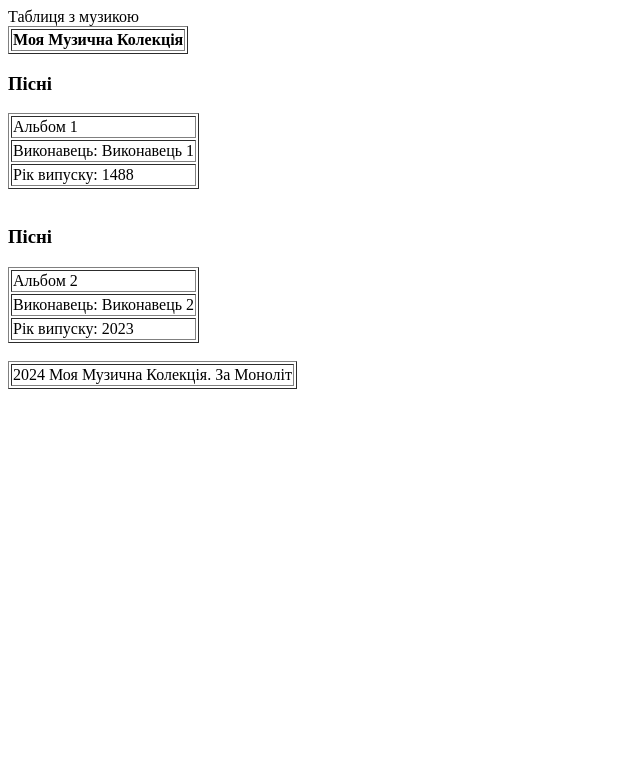
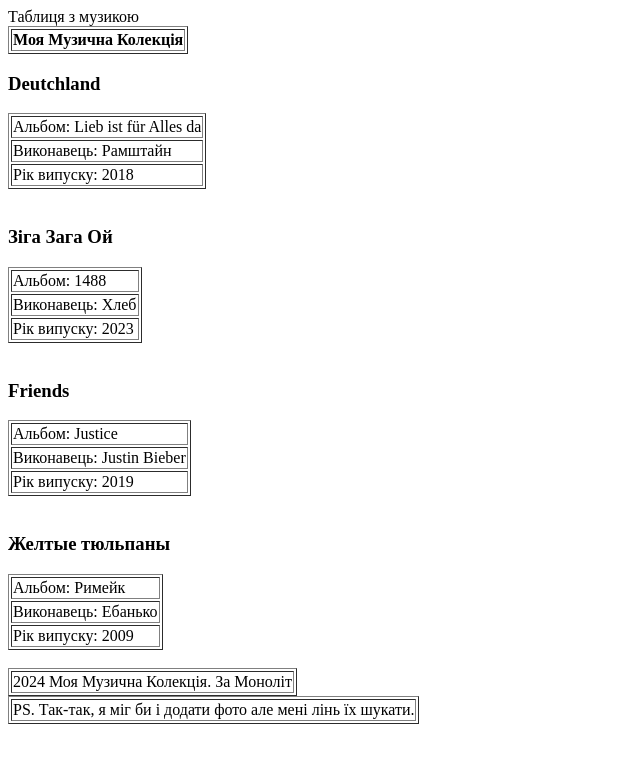
Before and after one commit to derragnarok/hw_1, a plain HTML site: page HW 2-2.html in a window 1280 px wide. Shown: the whole page, without its empty margins (0-640 px from the left). Drawn offline with Linux system fonts and the light colour scheme.

Commit message:
Updated index.html

```diff
--- a/HW 2-2.html
+++ b/HW 2-2.html
@@ -3,7 +3,7 @@
     <head>
         <meta charset="UTF-8">
         <meta name="viewport" content="width=device-width, initial-scale=1.0">
-        <title>Музична колекція</title>
+        <title>Музичний список</title>
     </head>
     <body>
     <caption>Таблиця з музикою</caption>
@@ -15,41 +15,42 @@
 
     <main>
         <section>
-            <h3>Пісні</h3>
+            <h3>Deutchland</h3>
+
             <table border="1">
 
                 <tr>
 
                     <td>
-                        Альбом 1
+                        Альбом: Lieb ist für Alles da
                     </td>
                 </tr>
 
                 <tr>
                     <td>
-                        Виконавець: Виконавець 1
+                        Виконавець: Рамштайн
                     </td>
                 </tr>
                 <tr>
                     <td>
-                        Рік випуску: 1488
+                        Рік випуску: 2018
                     </td>
                 </tr>
             </table>
             <img src="" alt=""><img alt="">
-            <h3>Пісні</h3>
 
+            <h3>Зіга Зага Ой</h3>
 
             <table border="1">
 
                 <tr>
                     <td>
-                        Альбом 2
+                        Альбом: 1488
                     </td>
                 </tr>
                 <tr>
                     <td>
-                        Виконавець: Виконавець 2
+                        Виконавець: Хлеб
                     </td>
                 </tr>
                 <tr>
@@ -59,6 +60,55 @@
                 </tr>
             </table>
             <img alt="" src=""><img alt="">
+
+            <h3>Friends</h3>
+
+            <table border="1">
+
+                <tr>
+
+                    <td>
+                        Альбом: Justice
+                    </td>
+                </tr>
+
+                <tr>
+                    <td>
+                        Виконавець: Justin Bieber
+                    </td>
+                </tr>
+                <tr>
+                    <td>
+                        Рік випуску: 2019
+                    </td>
+                </tr>
+            </table>
+            <img src="" alt=""><img alt="">
+            <h3>Желтые тюльпаны</h3>
+
+            <table border="1">
+
+                <tr>
+
+                    <td>
+                        Альбом: Римейк
+                    </td>
+                </tr>
+
+                <tr>
+                    <td>
+                        Виконавець: Ебанько
+                    </td>
+                </tr>
+                <tr>
+                    <td>
+                        Рік випуску: 2009
+                    </td>
+                </tr>
+            </table>
+            <img src="" alt=""><img alt="">
+
+
 
 
         </section>
@@ -74,5 +124,15 @@
         </tr>
     </table>
     </tfoot>
+
+    <tfoot>
+    <table border="1">
+        <tr>
+            <td>
+                PS. Так-так, я міг би і додати фото але мені лінь їх шукати.
+            </td>
+        </tr>
+    </table>
+    </tfoot>
     </body>
     </html>
```
